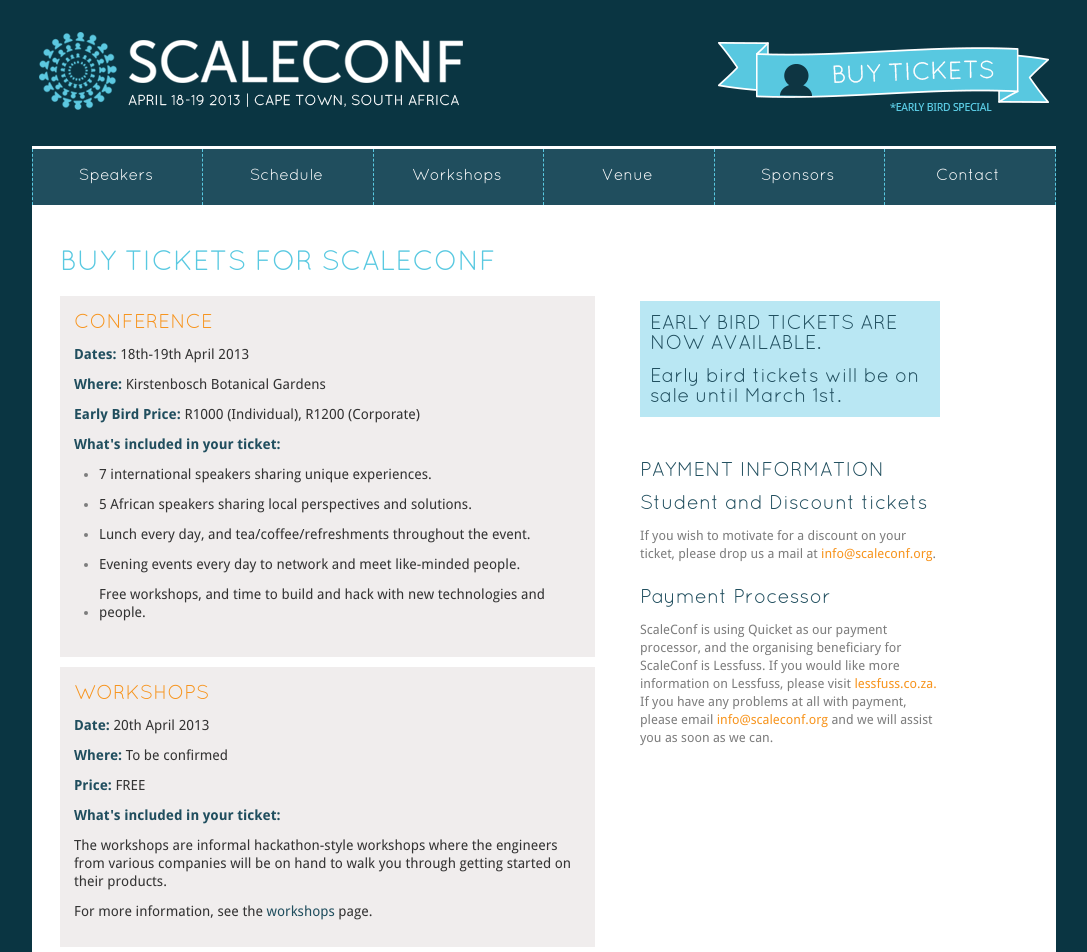
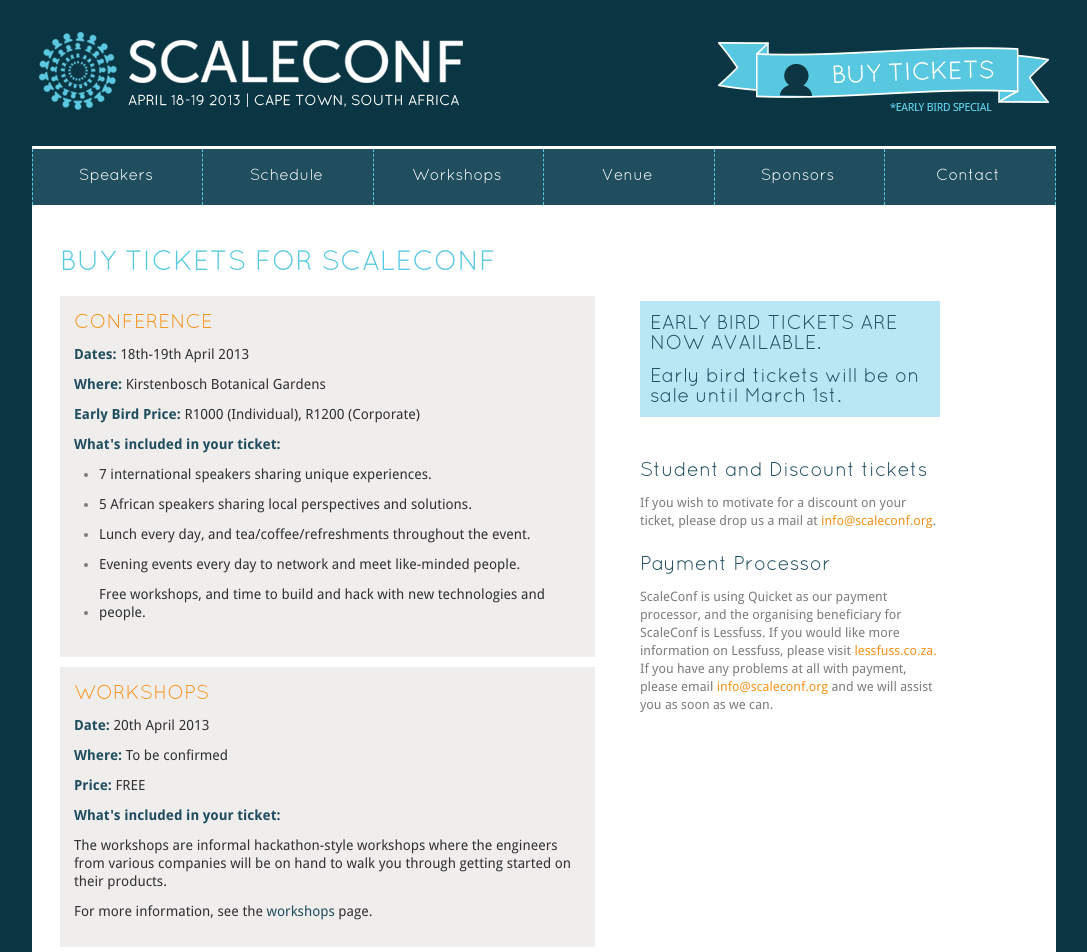
Before and after one commit to scaleconf/scaleconf.github.com, a Jekyll site: the page built from purchase.html, in a window 1280 px wide. Shown: the top 952 px of the page, without its empty margins (96-1183 px from the left). Built offline with Jekyll 4.4.1, drawn with Linux system fonts in a browser that asks for light colours; Markdown is read by kramdown in place of the engine named in the settings.

Commit message:
removed redundant payment information heading

```diff
--- a/purchase.html
+++ b/purchase.html
@@ -59,7 +59,6 @@
         </div>
 
         <div id="extra-info">
-            <h2>PAYMENT INFORMATION</h2>
             <ul>
                 <li>
                     <h2>Student and Discount tickets</h2>
```
